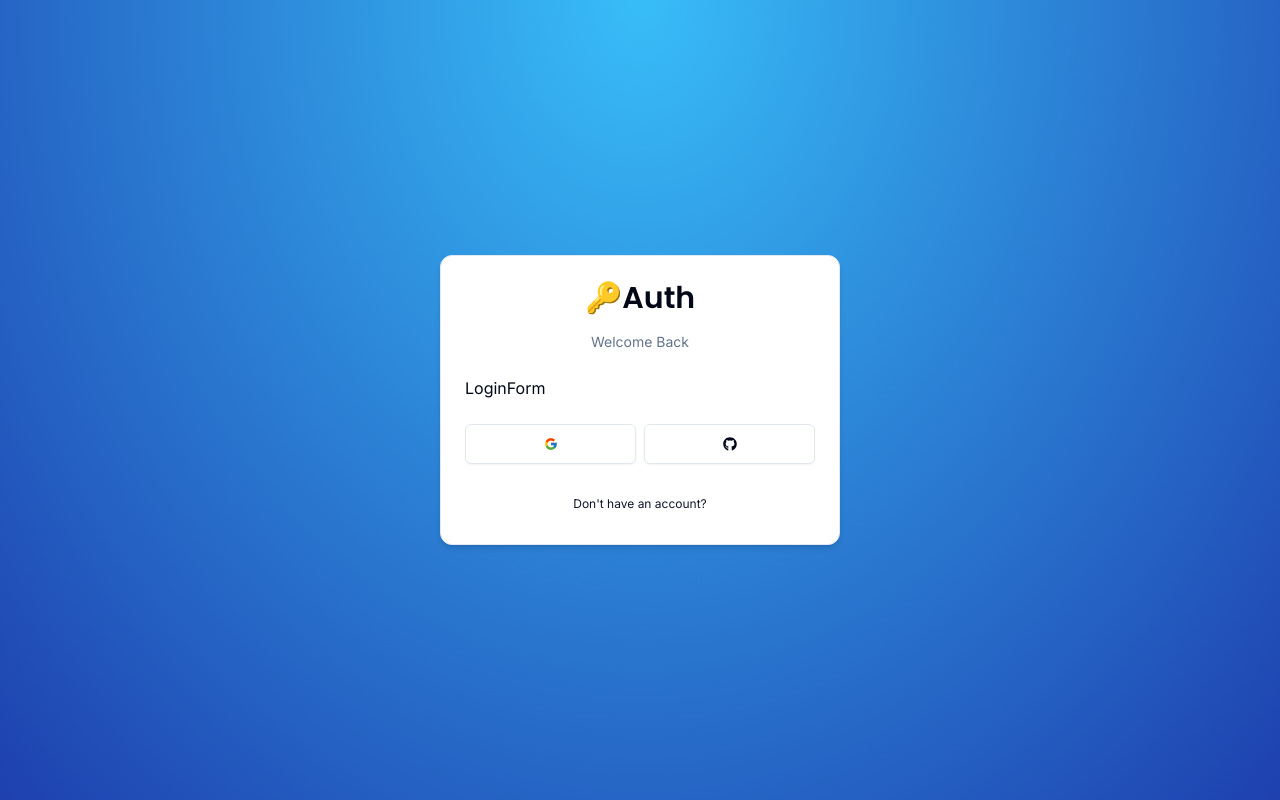
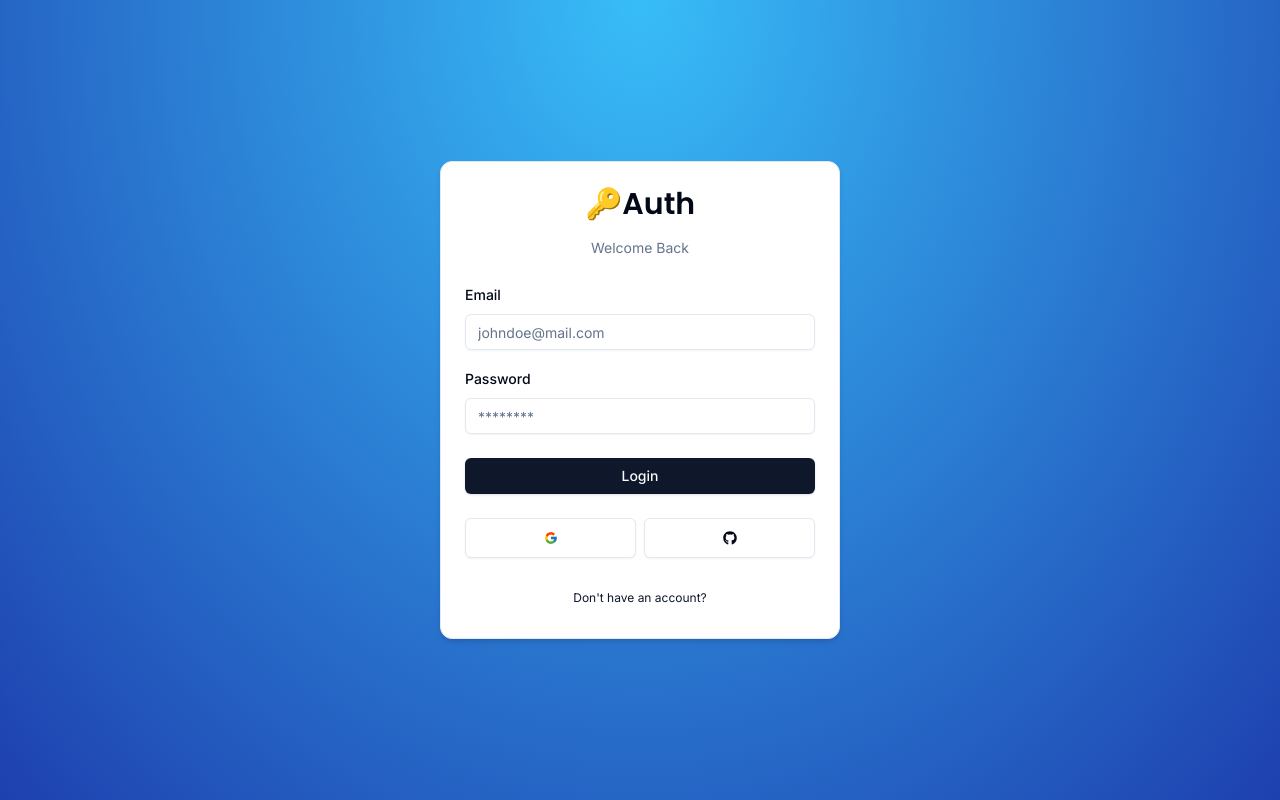
Before and after one commit to LoveKhatri/nextauth-authjs, a Next.js app: page /auth/login in a window 1280 px wide. Built offline with nearby package versions, Linux system fonts and the light colour scheme.

Commit message:
4. Login Form

```diff
--- /dev/null
+++ b/components/FormError.tsx
@@ -0,0 +1,22 @@
+import { ExclamationTriangleIcon } from "@radix-ui/react-icons";
+
+interface FormErrorProps {
+    message?: string;
+}
+
+export const FormError: React.FC<FormErrorProps> = ({ message }) => {
+    if (!message) {
+        return null;
+    }
+
+    return (
+        <>
+            <div className="bg-destructive/15 p-3 rounded-md flex items-center gap-x-2 text-sm text-destructive">
+                <ExclamationTriangleIcon className="h-4 w-4" />
+                <p className="">
+                    {message}
+                </p>
+            </div>
+        </>
+    );
+};
--- /dev/null
+++ b/components/FormSuccess.tsx
@@ -0,0 +1,22 @@
+import { CheckCircledIcon } from "@radix-ui/react-icons";
+
+interface FormErrorProps {
+    message?: string;
+}
+
+export const FormSuccess: React.FC<FormErrorProps> = ({ message }) => {
+    if (!message) {
+        return null;
+    }
+
+    return (
+        <>
+            <div className="bg-emerald-500/15 p-3 rounded-md flex items-center gap-x-2 text-sm text-emerald-500">
+                <CheckCircledIcon className="h-4 w-4" />
+                <p className="">
+                    {message}
+                </p>
+            </div>
+        </>
+    );
+};
--- a/components/auth/LoginForm.tsx
+++ b/components/auth/LoginForm.tsx
@@ -1,6 +1,29 @@
+"use client";
+
 import { CardWrapper } from "./CardWrapper"
+import { useForm } from "react-hook-form";
+import { zodResolver } from "@hookform/resolvers/zod";
+import { Form, FormControl, FormField, FormItem, FormLabel, FormMessage } from "../ui/form";
+import * as z from "zod";
+import { LoginSchema } from "@/schemas";
+import { Input } from "../ui/input";
+import { Button } from "../ui/button";
+import { FormError } from "../FormError";
+import { FormSuccess } from "../FormSuccess";
 
 export const LoginForm = () => {
+    const form = useForm<z.infer<typeof LoginSchema>>({
+        resolver: zodResolver(LoginSchema),
+        defaultValues: {
+            email: "",
+            password: ""
+        }
+    });
+
+    const onSubmit = (values: z.infer<typeof LoginSchema>) => {
+
+    }
+
     return (
         <>
             <CardWrapper
@@ -9,7 +32,61 @@ export const LoginForm = () => {
                 backButtonHref="/auth/register"
                 showSocial
             >
-                LoginForm
+                <Form {...form}>
+                    <form
+                        onSubmit={form.handleSubmit(onSubmit)}
+                        className="space-y-6"
+                    >
+                        <div className="space-y-4">
+                            <FormField
+                                control={form.control}
+                                name="email"
+                                render={({ field }) => (
+                                    <FormItem>
+                                        <FormLabel>
+                                            Email
+                                        </FormLabel>
+                                        <FormControl>
+                                            <Input
+                                                {...field}
+                                                type="email"
+                                                placeholder="johndoe@mail.com"
+                                            />
+                                        </FormControl>
+                                        <FormMessage />
+                                    </FormItem>
+                                )}
+                            />
+                            <FormField
+                                control={form.control}
+                                name="password"
+                                render={({ field }) => (
+                                    <FormItem>
+                                        <FormLabel>
+                                            Password
+                                        </FormLabel>
+                                        <FormControl>
+                                            <Input
+                                                {...field}
+                                                type="password"
+                                                placeholder="********"
+                                            />
+                                        </FormControl>
+                                        <FormMessage />
+                                    </FormItem>
+                                )}
+                            />
+                        </div>
+                        <FormError message="" />
+                        <FormSuccess message="" />
+                        <Button
+                            type="submit"
+                            className="w-full"
+                        >
+                            Login
+                        </Button>
+                    </form>
+                </Form>
             </CardWrapper>
         </>
     )
--- /dev/null
+++ b/components/ui/form.tsx
@@ -0,0 +1,178 @@
+"use client"
+
+import * as React from "react"
+import * as LabelPrimitive from "@radix-ui/react-label"
+import { Slot } from "@radix-ui/react-slot"
+import {
+  Controller,
+  ControllerProps,
+  FieldPath,
+  FieldValues,
+  FormProvider,
+  useFormContext,
+} from "react-hook-form"
+
+import { cn } from "@/lib/utils"
+import { Label } from "@/components/ui/label"
+
+const Form = FormProvider
+
+type FormFieldContextValue<
+  TFieldValues extends FieldValues = FieldValues,
+  TName extends FieldPath<TFieldValues> = FieldPath<TFieldValues>
+> = {
+  name: TName
+}
+
+const FormFieldContext = React.createContext<FormFieldContextValue>(
+  {} as FormFieldContextValue
+)
+
+const FormField = <
+  TFieldValues extends FieldValues = FieldValues,
+  TName extends FieldPath<TFieldValues> = FieldPath<TFieldValues>
+>({
+  ...props
+}: ControllerProps<TFieldValues, TName>) => {
+  return (
+    <FormFieldContext.Provider value={{ name: props.name }}>
+      <Controller {...props} />
+    </FormFieldContext.Provider>
+  )
+}
+
+const useFormField = () => {
+  const fieldContext = React.useContext(FormFieldContext)
+  const itemContext = React.useContext(FormItemContext)
+  const { getFieldState, formState } = useFormContext()
+
+  const fieldState = getFieldState(fieldContext.name, formState)
+
+  if (!fieldContext) {
+    throw new Error("useFormField should be used within <FormField>")
+  }
+
+  const { id } = itemContext
+
+  return {
+    id,
+    name: fieldContext.name,
+    formItemId: `${id}-form-item`,
+    formDescriptionId: `${id}-form-item-description`,
+    formMessageId: `${id}-form-item-message`,
+    ...fieldState,
+  }
+}
+
+type FormItemContextValue = {
+  id: string
+}
+
+const FormItemContext = React.createContext<FormItemContextValue>(
+  {} as FormItemContextValue
+)
+
+const FormItem = React.forwardRef<
+  HTMLDivElement,
+  React.HTMLAttributes<HTMLDivElement>
+>(({ className, ...props }, ref) => {
+  const id = React.useId()
+
+  return (
+    <FormItemContext.Provider value={{ id }}>
+      <div ref={ref} className={cn("space-y-2", className)} {...props} />
+    </FormItemContext.Provider>
+  )
+})
+FormItem.displayName = "FormItem"
+
+const FormLabel = React.forwardRef<
+  React.ElementRef<typeof LabelPrimitive.Root>,
+  React.ComponentPropsWithoutRef<typeof LabelPrimitive.Root>
+>(({ className, ...props }, ref) => {
+  const { error, formItemId } = useFormField()
+
+  return (
+    <Label
+      ref={ref}
+      className={cn(error && "text-destructive", className)}
+      htmlFor={formItemId}
+      {...props}
+    />
+  )
+})
+FormLabel.displayName = "FormLabel"
+
+const FormControl = React.forwardRef<
+  React.ElementRef<typeof Slot>,
+  React.ComponentPropsWithoutRef<typeof Slot>
+>(({ ...props }, ref) => {
+  const { error, formItemId, formDescriptionId, formMessageId } = useFormField()
+
+  return (
+    <Slot
+      ref={ref}
+      id={formItemId}
+      aria-describedby={
+        !error
+          ? `${formDescriptionId}`
+          : `${formDescriptionId} ${formMessageId}`
+      }
+      aria-invalid={!!error}
+      {...props}
+    />
+  )
+})
+FormControl.displayName = "FormControl"
+
+const FormDescription = React.forwardRef<
+  HTMLParagraphElement,
+  React.HTMLAttributes<HTMLParagraphElement>
+>(({ className, ...props }, ref) => {
+  const { formDescriptionId } = useFormField()
+
+  return (
+    <p
+      ref={ref}
+      id={formDescriptionId}
+      className={cn("text-[0.8rem] text-muted-foreground", className)}
+      {...props}
+    />
+  )
+})
+FormDescription.displayName = "FormDescription"
+
+const FormMessage = React.forwardRef<
+  HTMLParagraphElement,
+  React.HTMLAttributes<HTMLParagraphElement>
+>(({ className, children, ...props }, ref) => {
+  const { error, formMessageId } = useFormField()
+  const body = error ? String(error?.message) : children
+
+  if (!body) {
+    return null
+  }
+
+  return (
+    <p
+      ref={ref}
+      id={formMessageId}
+      className={cn("text-[0.8rem] font-medium text-destructive", className)}
+      {...props}
+    >
+      {body}
+    </p>
+  )
+})
+FormMessage.displayName = "FormMessage"
+
+export {
+  useFormField,
+  Form,
+  FormItem,
+  FormLabel,
+  FormControl,
+  FormDescription,
+  FormMessage,
+  FormField,
+}
--- /dev/null
+++ b/components/ui/input.tsx
@@ -0,0 +1,25 @@
+import * as React from "react"
+
+import { cn } from "@/lib/utils"
+
+export interface InputProps
+  extends React.InputHTMLAttributes<HTMLInputElement> {}
+
+const Input = React.forwardRef<HTMLInputElement, InputProps>(
+  ({ className, type, ...props }, ref) => {
+    return (
+      <input
+        type={type}
+        className={cn(
+          "flex h-9 w-full rounded-md border border-input bg-transparent px-3 py-1 text-sm shadow-sm transition-colors file:border-0 file:bg-transparent file:text-sm file:font-medium placeholder:text-muted-foreground focus-visible:outline-none focus-visible:ring-1 focus-visible:ring-ring disabled:cursor-not-allowed disabled:opacity-50",
+          className
+        )}
+        ref={ref}
+        {...props}
+      />
+    )
+  }
+)
+Input.displayName = "Input"
+
+export { Input }
--- /dev/null
+++ b/schemas/index.ts
@@ -0,0 +1,10 @@
+import * as z from "zod";
+
+export const LoginSchema = z.object({
+    email: z.string().email({
+        message: "Invalid email address"
+    }),
+    password: z.string().min(1, {
+        message: "Password is required"
+    })
+})
```
Also changed, not shown: package.json (+6 -1 lines), 1 other file (tests, documents, lock files or other folders).
